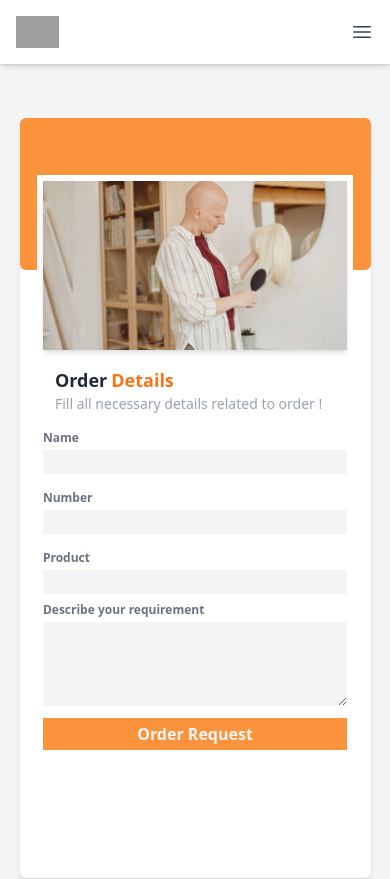
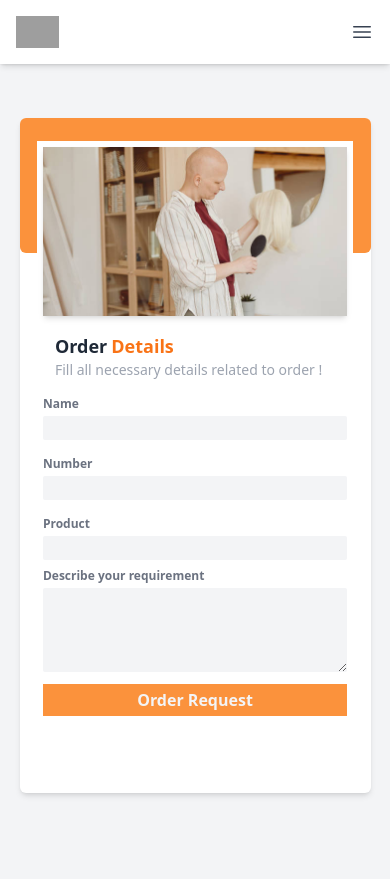
Before and after one commit to pratapbairagi/hair-fixing, a React (Create React App) app: page /order in a window 390 px wide. Shown: the top 879 px of the page. Built offline with nearby package versions, Linux system fonts and the light colour scheme; grey boxes are pictures that could not be loaded.

Commit message:
changed css of booking and order componnent for mobile size

```diff
--- a/src/page/order/order.jsx
+++ b/src/page/order/order.jsx
@@ -16,7 +16,7 @@ const Order = () => {
     return (
         <>
             <div className="w-full h-max bg-gray-100 h-max min-h-[106vh]">
-                <div className="flex flex-col md:flex-row md:gap-x-3 justify-center items-center relative bg-white w-[90vw] min-h-[90vh] md:min-h-[80vh] left-[5vw] top-[14vh] rounded-md shadow-md">
+                <div className="flex flex-col md:flex-row md:gap-x-3 justify-center items-center relative bg-white w-[90vw] min-h-[80vh] md:min-h-[80vh] left-[5vw] top-[14vh] rounded-md shadow-md">
                     <div className="absolute bg-orange-400  w-full md:w-[18vw] top-0 h-[20%] md:h-[100%] rounded-md md:right-0"></div>
 
                     <div className="order-2 md:order-1 h-max min-h-[55vh] md:min-h-[88%] md:w-[65%] w-[78vw] bg-transparent mx-auto md:mx-0 z-10 grid grid-cols-12" style={{ placeContent: "flex-start" }}>
@@ -52,8 +52,8 @@ const Order = () => {
                         <button className="w-full md:w-[98%] mx-auto text-nowrap col-span-12 text-center py-1 mt-3 md:mt-6 bg-orange-400 text-gray-100 font-semibold">Order Request </button>
 
                     </div>
-                    <div className="order-1 md:order-2 h-max min-h-[18vh] md:min-h-[88%] md:w-[27%] w-[78vw] mx-auto md:mx-0 z-10 shadow-md" style={{ boxShadow: "0 0 0 6px white" }}>
-                        <img src={orderImg} className="h-[20vh] md:min-h-[70vh] w-[100%] object-cover bg-gray-800 shadow-md" alt="" />
+                    <div className="order-1 md:order-2 h-max min-h-[18vh] md:min-h-[88%] md:w-[27%] w-[78vw] mx-auto md:mx-0 z-10 shadow-md mt-4 md:mt-0" style={{ boxShadow: "0 0 0 6px white" }}>
+                        <img src={orderImg} className="h-[20vh] md:min-h-[70vh] w-[100%] object-cover shadow-md" alt="" />
                     </div>
 
                 </div>
```
